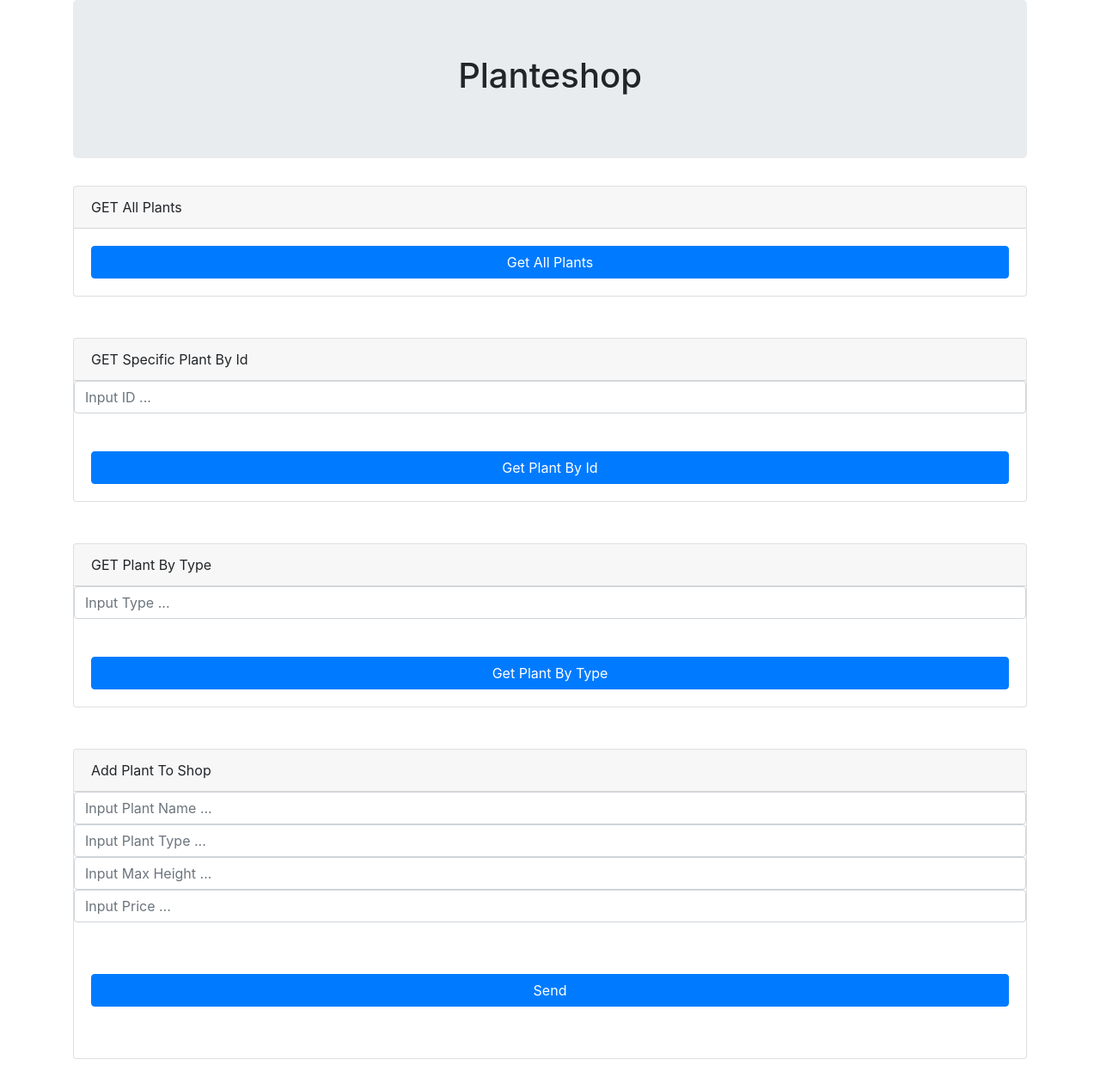
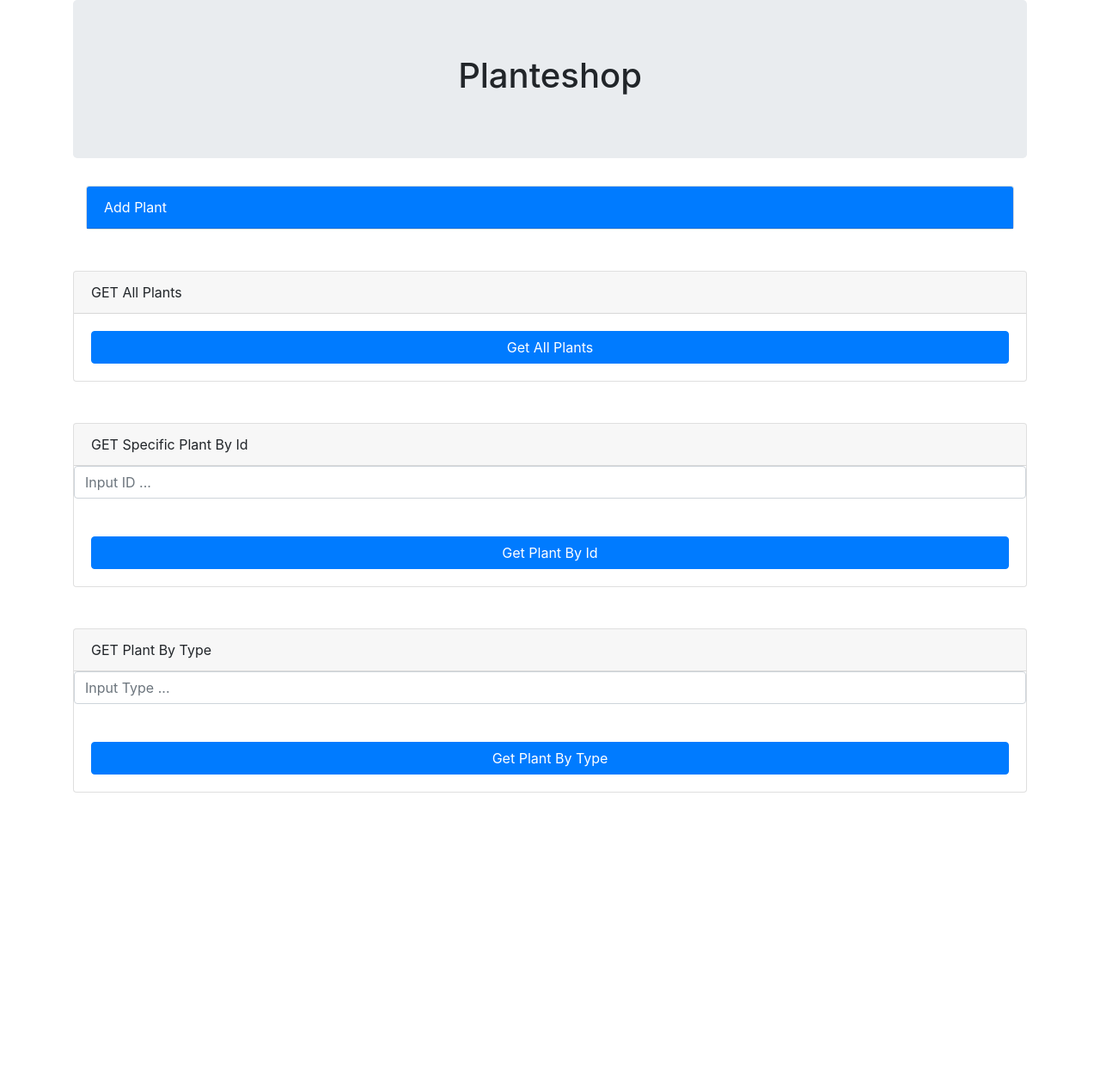
Before and after one commit to Lausius/VuePlantShop, a Vue app: page / in a window 1280 px wide. Shown: the top 1268 px of the page at 86% size. After the commit the page ends 970 px from the top, so only its background shows below. Built offline with nearby package versions, Linux system fonts and the light colour scheme.

Commit message:
addplant component

```diff
--- a/public/index.html
+++ b/public/index.html
@@ -2,6 +2,7 @@
 <html lang="en">
 
 <head>
+  <meta http-equiv="Content-Security-Policy" content="upgrade-insecure-requests">
   <meta charset="utf-8">
   <meta http-equiv="X-UA-Compatible" content="IE=edge">
   <meta name="viewport" content="width=device-width,initial-scale=1.0">
--- a/src/App.vue
+++ b/src/App.vue
@@ -3,6 +3,7 @@
     <div class="jumbotron">
       <h1 class="text-center">Planteshop</h1>
     </div>
+    <AddPlant @add="postPlant" />
     <div class="card card-primary mb-5">
       <div class="card-header">GET All Plants</div>
       <div class="card-body btn-group">
@@ -97,68 +98,29 @@
         </tbody>
       </table>
     </div>
-    <div class="card card-primary mb-5">
-      <div class="card-header">Add Plant To Shop</div>
-      <form class="form" id="postForm">
-        <div class="form-group">
-          <input
-            type="text"
-            class="form-control"
-            placeholder="Input Plant Name ..."
-            v-model="newPlantName"
-          />
-          <input
-            type="text"
-            class="form-control"
-            placeholder="Input Plant Type ..."
-            v-model="newPlantType"
-          />
-          <input
-            type="number"
-            class="form-control"
-            placeholder="Input Max Height ..."
-            v-model.number="newMaxHeight"
-          />
-          <input
-            type="number"
-            class="form-control"
-            placeholder="Input Price ..."
-            v-model.number="newPrice"
-          />
-        </div>
-      </form>
-      <br />
-      <div class="card-body btn-group">
-        <button class="btn btn-primary" id="postBtn" @click="postPlant()">
-          Send
-        </button>
-      </div>
-      <div class="card-body" id="postContent"></div>
-    </div>
   </div>
 </template>
 
 <script lang="ts">
 import Vue from "vue";
 import axios, { AxiosResponse, AxiosError } from "axios";
-import plants from "./plante";
-import { json2table } from "./json2table";
+import plants from "./IPlants";
+import AddPlant from "./components/AddPlant.vue";
 
 export default Vue.extend({
   name: "App",
   data() {
     return {
+      inputId: Number,
       planter: [],
-      inputId: Number,
       plantById: [],
       plantTypes: [],
       inputType: "",
-      URI: "http://restfulplanteshop.azurewebsites.net/api/planter",
-      newPlantName: "",
-      newPlantType: "",
-      newMaxHeight: Number,
-      newPrice: Number
+      URI: "http://restfulplanteshop.azurewebsites.net/api/planter"
     };
+  },
+  components: {
+    AddPlant
   },
   methods: {
     getAllPlants: function() {
@@ -186,20 +148,14 @@ export default Vue.extend({
         .get(
           "http://restfulplanteshop.azurewebsites.net/api/planter/type/" + type
         )
-        .then((response) => {
+        .then(response => {
           this.plantTypes = response.data;
         });
     },
-    postPlant: function() {
-      const newPlant = {
-        planteNavn: this.newPlantName,
-        planteType: this.newPlantType,
-        maksHoejde: this.newMaxHeight,
-        price: this.newPrice
-      };
-      console.log(newPlant);
+    postPlant: function(value) {
+      console.log(value);
 
-      return axios.post(this.URI, newPlant).catch((error: AxiosError) => {
+      return axios.post(this.URI, value).catch((error: AxiosError) => {
         console.log(error);
       });
     }
--- /dev/null
+++ b/src/IPlants.ts
@@ -0,0 +1,8 @@
+export default interface IPlants {
+  // attributes from http://jsonplaceholder.typicode.com/posts
+  planteId: number;
+  planteNavn: string;
+  planteType: string;
+  maksHoejde: number;
+  price: number;
+}
--- /dev/null
+++ b/src/components/AddPlant.vue
@@ -0,0 +1,114 @@
+<template>
+  <div class="col-12 mb-5">
+    <div class="card textcenter mt-3">
+      <div
+        class="card-header bg-primary text-white"
+        @click="hidepanel = !hidepanel"
+      >
+        Add Plant
+      </div>
+
+      <div class="card-body" :class="{ 'd-none': hidepanel }">
+        <form id="plantForm" @submit.prevent="requestAdd">
+          <div class="form-group form-row">
+            <label class="col-md-2 col-form-label text-md-right" for="plantType"
+              >Plant Type</label
+            >
+            <div class="col-md-10">
+              <input
+                type="text"
+                class="form-control"
+                name="plantType"
+                id="plantType"
+                placeholder="Plant's Type"
+                v-model="formData.planteType"
+              />
+            </div>
+          </div>
+
+          <div class="form-group form-row">
+            <label class="col-md-2 col-form-label text-md-right" for="plantName"
+              >Plant Name</label
+            >
+            <div class="col-md-10">
+              <input
+                type="text"
+                class="form-control"
+                id="plantName"
+                placeholder="Plant Name"
+                v-model="formData.planteNavn"
+              />
+            </div>
+          </div>
+
+          <div class="form-group form-row">
+            <label class="col-md-2 col-form-label text-md-right" for="aptDate"
+              >Max Height</label
+            >
+            <div class="col-md-4">
+              <input
+                type="number"
+                class="form-control"
+                id="maksHoejde"
+                v-model.number="formData.maksHoejde"
+              />
+            </div>
+            <label class="col-md-2 col-form-label text-md-right" for="price"
+              >Price</label
+            >
+            <div class="col-md-4">
+              <input
+                type="number"
+                class="form-control"
+                name="price"
+                id="price"
+                v-model.number="formData.price"
+              />
+            </div>
+          </div>
+
+          <div class="form-group form-row mb-0">
+            <div class="offset-md-2 col-md-10">
+              <button type="submit" class="btn btn-primary d-block ml-auto">
+                Add Plant
+              </button>
+            </div>
+          </div>
+        </form>
+      </div>
+    </div>
+  </div>
+</template>
+
+<script lang="ts">
+import Vue from "vue";
+
+export default Vue.extend({
+  name: "AddPlant",
+  data() {
+    return {
+      formData: [],
+      hidepanel: true
+    };
+  },
+  methods: {
+    requestAdd: function() {
+      this.formData = {
+        planteNavn: this.formData.planteNavn,
+        planteType: this.formData.planteType,
+        maksHoejde: this.formData.maksHoejde,
+        price: this.formData.price
+      };
+      this.$emit("add", this.formData);
+      this.formData = [];
+      this.hidepanel = true;
+    }
+  }
+});
+</script>
+
+<style >
+.card-header {
+  cursor: pointer;
+}
+</style>
```
Also changed, not shown: src/json2table.ts (deleted, +0 -33 lines), src/plante.ts (deleted, +0 -8 lines), 1 other file (tests, documents, lock files or other folders).
